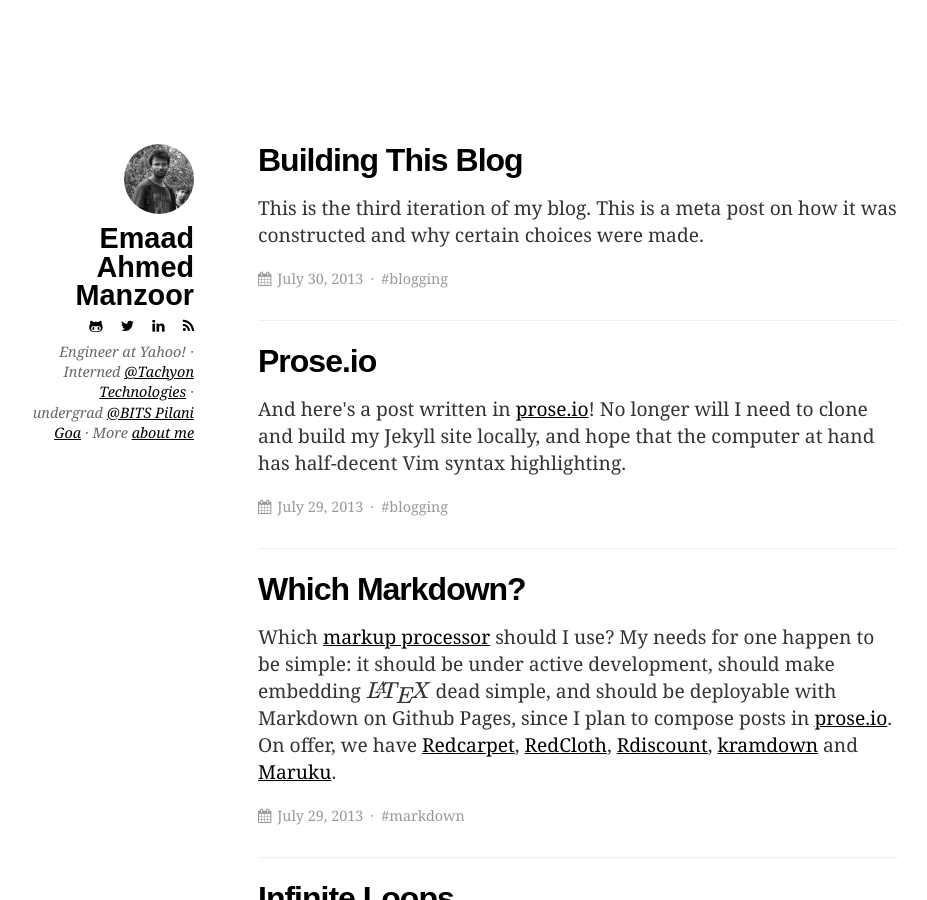
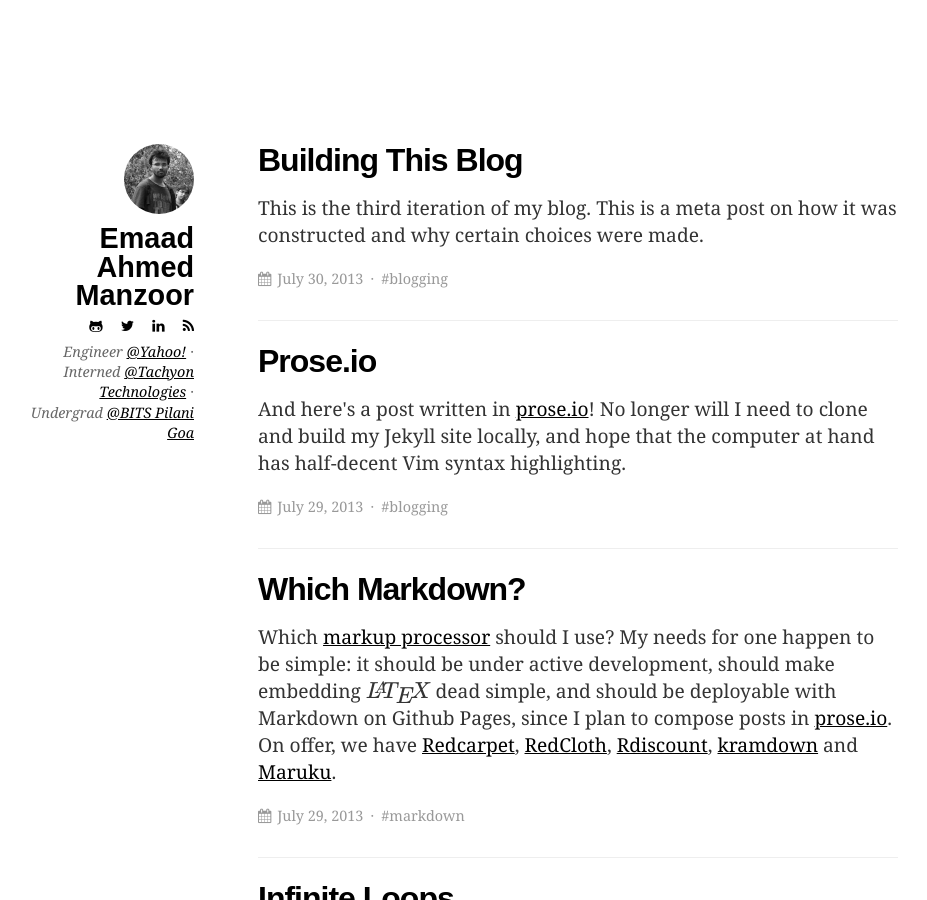
Before and after one commit to ganpatrao/ganpatrao.github.io, a Jekyll site: the page built from index.html, in a window 1280 px wide and 900 px high. Shown: the whole window, without its empty margins (126-1053 px from the left). Built offline with Jekyll 4.4.1, drawn with Linux system fonts in a browser that asks for light colours; formulas are drawn with MathJax 3.

Commit message:
Remove about-me from bio

```diff
--- a/_config.yml
+++ b/_config.yml
@@ -6,10 +6,11 @@ url: "http://eyeshalfclosed.com"
 author_name: Emaad Ahmed Manzoor
 author_image_path: /images/author-image.jpeg
 author_bio: |
-    Engineer at Yahoo! · Interned
-    <a href=http://tachyon.in/>@Tachyon Technologies</a> ·
-    undergrad <a href=http://www.bits-pilani.ac.in/Goa/>@BITS Pilani Goa</a> ·
-    More <a href=http://eyeshalfclosed.com/about/>about me</a>
+    Engineer <a href=http://www.yahoo.com>@Yahoo!</a> ·
+    Interned <a href=http://tachyon.in/>@Tachyon Technologies</a> ·
+    Undergrad <a href=http://www.bits-pilani.ac.in/Goa/>@BITS Pilani Goa</a>
+
+# External services
 github_url: "https://github.com/emaadmanzoor"
 twitter_url: "https://twitter.com/emaadmanzoor"
 linkedin_url: "https://linkedin.com/in/emaadmanzoor"
```
